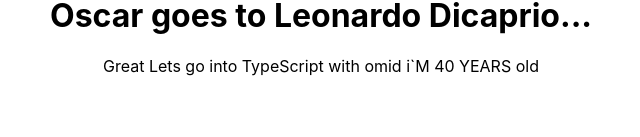
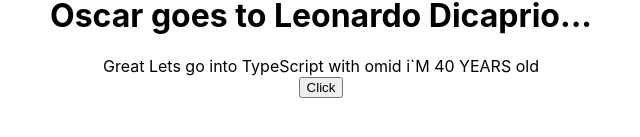
Before and after one commit to Omid-Sargazi/React-TypeScript, a React (Create React App) app: page / in a window 1280 px wide. Shown: the part 461-598 px from the top of the page, without its empty margins (319-959 px from the left). Built offline with nearby package versions, Linux system fonts and the light colour scheme.

Commit message:
React TypeScript Event Props

```diff
--- a/src/App.tsx
+++ b/src/App.tsx
@@ -52,6 +52,7 @@
 import Heading from "./components/Heading"
 import Oscar from "./components/Oscar"
 import Great from './components/Great';
+import Button from "./components/Button"
 
 export default function App() {
 
@@ -88,6 +89,7 @@
         <Heading>Oscar goes to Leonardo Dicaprio...</Heading>
       </Oscar>
       <Great name="omid"  isLogged={true}/>
+      <Button handleClick={(event,id)=> {console.log("Clicked", event,id)}}/>
     </div>
   )
 }
--- /dev/null
+++ b/src/components/Button.tsx
@@ -0,0 +1,9 @@
+import React from 'react'
+type ButtonProps = {
+    handleClick:(event:React.MouseEvent<HTMLButtonElement>, id:number)=>void;
+}
+export default function Button(props:ButtonProps) {
+  return (
+    <button onClick={(event)=>props.handleClick(event,1000000)}>Click</button>
+  )
+}
```
